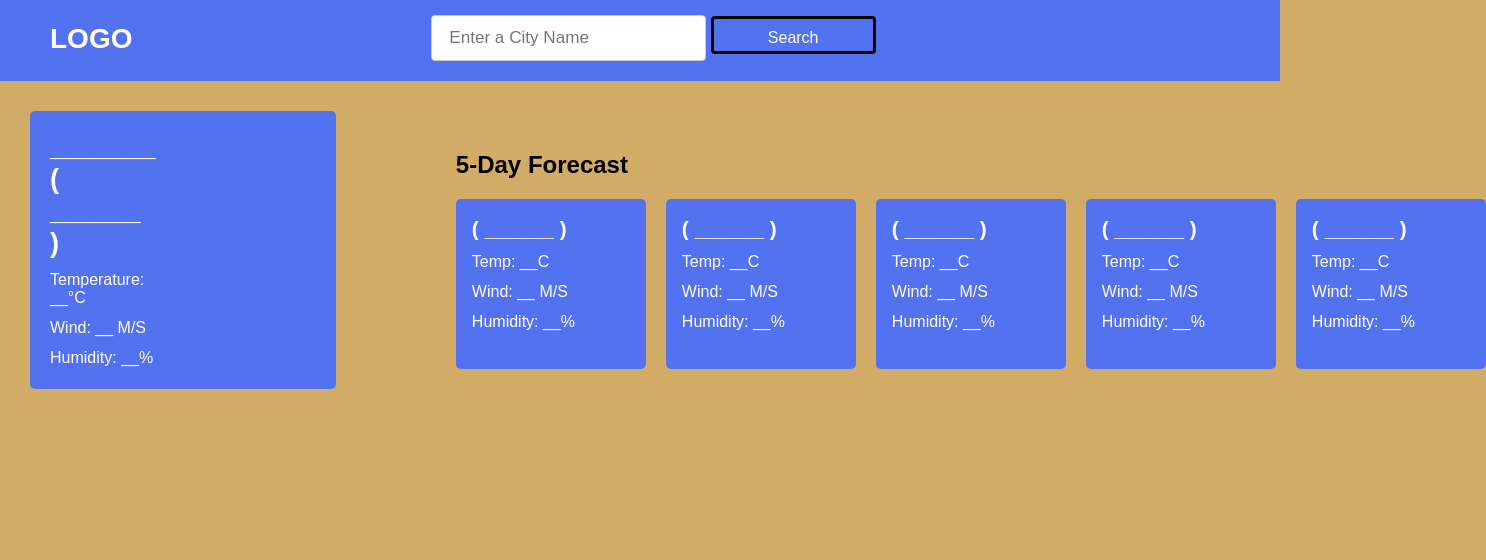
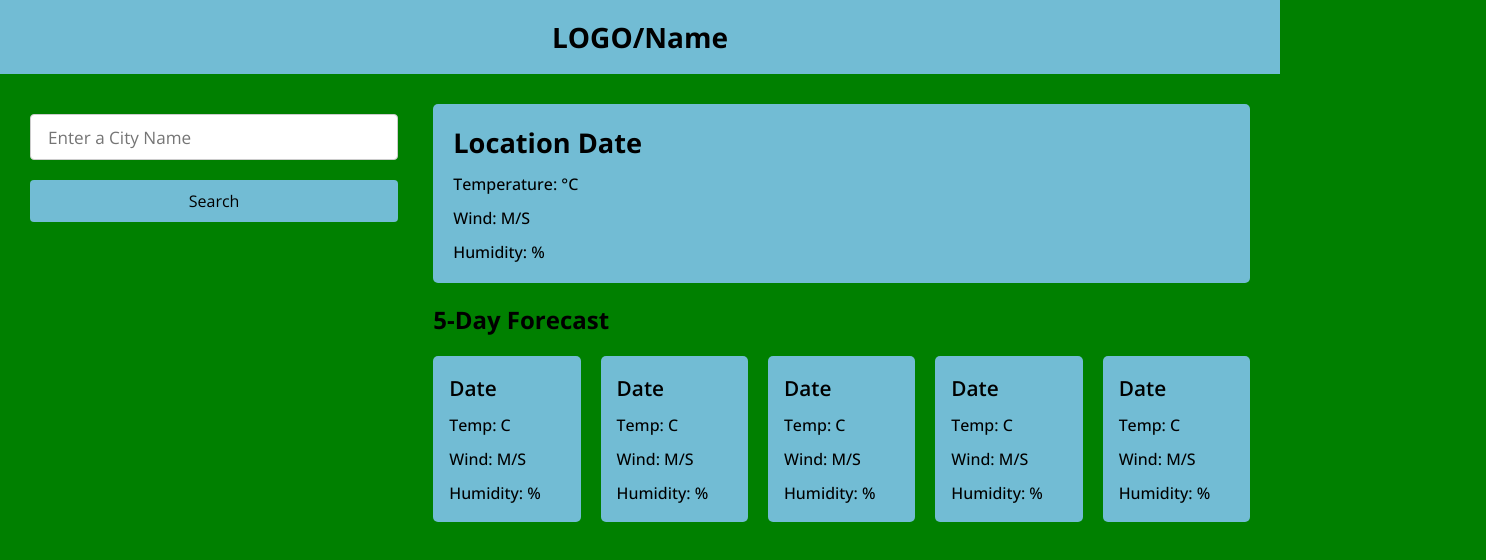
Before and after one commit to DebarjunChakraborty/WeatherWebsite, a plain HTML site: page index.html in a window 1280 px wide. Shown: the whole page, 1486 px wide, since content can reach past the window. Drawn offline with nearby package versions, Linux system fonts and the light colour scheme.

Commit message:
Add files via upload

```diff
--- a/index.html
+++ b/index.html
@@ -2,66 +2,63 @@
 <html lang="en">
   <head>
     <meta charset="utf-8">
-    <title>App Name</title>
+    <title>Weather App</title>
     <link rel="stylesheet" href="style.css">
     <meta name="viewport" content="width=device-width, initial-scale=1.0">
     <script src="index.js" defer></script>
   </head>
   <body>
-    <nav class="navbar">
-      <h1>LOGO</h1>
+    <h1>LOGO/Name</h1>
+    <div class="container">
       <div class="weather-input">
         <input class="city-input" type="text" placeholder="Enter a City Name">
         <button class="search-btn">Search</button>
       </div>
-      <div></div>
-    </nav>
-    <div class="container">
       <div class="weather-data">
         <div class="current-weather">
           <div class="details">
-            <h2>_______ ( ______ )</h2>
-            <h6>Temperature: __°C</h6>
-            <h6>Wind: __ M/S</h6>
-            <h6>Humidity: __%</h6>
+            <h2>Location  Date </h2>
+            <h6>Temperature:  °C</h6>
+            <h6>Wind:  M/S</h6>
+            <h6>Humidity: %</h6>
+          </div>
         </div>
         <div class="days-forecast">
           <h2>5-Day Forecast</h2>
           <ul class="weather-cards">
             <li class="card">
-                <h3>( ______ )</h3>
-                <h6>Temp: __C</h6>
-                <h6>Wind: __ M/S</h6>
-                <h6>Humidity: __%</h6>
+              <h3> Date </h3>
+              <h6>Temp: C</h6>
+              <h6>Wind:  M/S</h6>
+              <h6>Humidity: %</h6>
             </li>
             <li class="card">
-                <h3>( ______ )</h3>
-                <h6>Temp: __C</h6>
-                <h6>Wind: __ M/S</h6>
-                <h6>Humidity: __%</h6>
+              <h3> Date </h3>
+              <h6>Temp: C</h6>
+              <h6>Wind:  M/S</h6>
+              <h6>Humidity: %</h6>
             </li>
             <li class="card">
-                <h3>( ______ )</h3>
-                <h6>Temp: __C</h6>
-                <h6>Wind: __ M/S</h6>
-                <h6>Humidity: __%</h6>
+              <h3> Date </h3>
+              <h6>Temp: C</h6>
+              <h6>Wind:  M/S</h6>
+              <h6>Humidity: %</h6>
             </li>
             <li class="card">
-                <h3>( ______ )</h3>
-                <h6>Temp: __C</h6>
-                <h6>Wind: __ M/S</h6>
-                <h6>Humidity: __%</h6>
+              <h3> Date </h3>
+              <h6>Temp: C</h6>
+              <h6>Wind:  M/S</h6>
+              <h6>Humidity: %</h6>
             </li>
             <li class="card">
-                <h3>( ______ )</h3>
-                <h6>Temp: __C</h6>
-                <h6>Wind: __ M/S</h6>
-                <h6>Humidity: __%</h6>
+              <h3> Date </h3>
+              <h6>Temp: C</h6>
+              <h6>Wind:  M/S</h6>
+              <h6>Humidity: %</h6>
             </li>
           </ul>
         </div>
       </div>
     </div>
-    </div>
   </body>
 </html>
--- a/index.js
+++ b/index.js
@@ -2,12 +2,13 @@ const cityInput = document.querySelector(".city-input");
 const searchButton = document.querySelector(".search-btn");
 const currentWeatherDiv = document.querySelector(".current-weather");
 const weatherCardsDiv = document.querySelector(".weather-cards");
-const API_KEY = "799e51a6c91192907c6de9ae8963921b";
+
+const API_KEY = "799e51a6c91192907c6de9ae8963921b"; // API key for OpenWeatherMap API
 
 const createWeatherCard = (cityName, weatherItem, index) => {
-    if(index === 0) {
+    if(index === 0) { // HTML for the main weather card
         return `<div class="details">
-                    <h2>${cityName} (${weatherItem.dt_txt.split(" ")[0]})</h2>
+                    <h2>${cityName} - ${weatherItem.dt_txt.split(" ")[0]}</h2>
                     <h6>Temperature: ${(weatherItem.main.temp - 273.15).toFixed(2)}°C</h6>
                     <h6>Wind: ${weatherItem.wind.speed} M/S</h6>
                     <h6>Humidity: ${weatherItem.main.humidity}%</h6>
@@ -16,9 +17,9 @@ const createWeatherCard = (cityName, weatherItem, index) => {
                     <img src="https://openweathermap.org/img/wn/${weatherItem.weather[0].icon}@4x.png" alt="weather-icon">
                     <h6>${weatherItem.weather[0].description}</h6>
                 </div>`;
-    } else {
+    } else { // HTML for the other five day forecast card
         return `<li class="card">
-                    <h3>(${weatherItem.dt_txt.split(" ")[0]})</h3>
+                    <h3>${weatherItem.dt_txt.split(" ")[0]}</h3>
                     <img src="https://openweathermap.org/img/wn/${weatherItem.weather[0].icon}@4x.png" alt="weather-icon">
                     <h6>Temp: ${(weatherItem.main.temp - 273.15).toFixed(2)}°C</h6>
                     <h6>Wind: ${weatherItem.wind.speed} M/S</h6>
@@ -31,7 +32,7 @@ const getWeatherDetails = (cityName, latitude, longitude) => {
     const WEATHER_API_URL = `https://api.openweathermap.org/data/2.5/forecast?lat=${latitude}&lon=${longitude}&appid=${API_KEY}`;
 
     fetch(WEATHER_API_URL).then(response => response.json()).then(data => {
-
+        // Filter the forecasts to get only one forecast per day
         const uniqueForecastDays = [];
         const fiveDaysForecast = data.list.filter(forecast => {
             const forecastDate = new Date(forecast.dt_txt).getDate();
@@ -40,10 +41,12 @@ const getWeatherDetails = (cityName, latitude, longitude) => {
             }
         });
 
+        // Clearing previous weather data
         cityInput.value = "";
         currentWeatherDiv.innerHTML = "";
         weatherCardsDiv.innerHTML = "";
 
+        // Creating weather cards and adding them to the DOM
         fiveDaysForecast.forEach((weatherItem, index) => {
             const html = createWeatherCard(cityName, weatherItem, index);
             if (index === 0) {
@@ -62,6 +65,7 @@ const getCityCoordinates = () => {
     if (cityName === "") return;
     const API_URL = `https://api.openweathermap.org/geo/1.0/direct?q=${cityName}&limit=1&appid=${API_KEY}`;
 
+    // Get entered city coordinates (latitude, longitude, and name) from the API response
     fetch(API_URL).then(response => response.json()).then(data => {
         if (!data.length) return alert(`No coordinates found for ${cityName}`);
         const { lat, lon, name } = data[0];
@@ -74,7 +78,8 @@ const getCityCoordinates = () => {
 const getUserCoordinates = () => {
     navigator.geolocation.getCurrentPosition(
         position => {
-            const { latitude, longitude } = position.coords;
+            const { latitude, longitude } = position.coords; // Get coordinates of user location
+            // Get city name from coordinates using reverse geocoding API
             const API_URL = `https://api.openweathermap.org/geo/1.0/reverse?lat=${latitude}&lon=${longitude}&limit=1&appid=${API_KEY}`;
             fetch(API_URL).then(response => response.json()).then(data => {
                 const { name } = data[0];
@@ -83,7 +88,7 @@ const getUserCoordinates = () => {
                 alert("An error occurred while fetching the city name!");
             });
         },
-        error => {
+        error => { // Show alert if user denied the location permission
             if (error.code === error.PERMISSION_DENIED) {
                 alert("Geolocation request denied. Please reset location permission to grant access again.");
             } else {
@@ -92,6 +97,5 @@ const getUserCoordinates = () => {
         });
 }
 
-
 searchButton.addEventListener("click", getCityCoordinates);
 cityInput.addEventListener("keyup", e => e.key === "Enter" && getCityCoordinates());
--- a/style.css
+++ b/style.css
@@ -1,43 +1,31 @@
+@import url('https://fonts.googleapis.com/css2?family=Open+Sans:wght@400;500;600;700&display=swap');
 * {
   margin: 0;
   padding: 0;
   box-sizing: border-box;
-  font-family: sans-serif;
+  font-family: 'Open Sans', sans-serif;
 }
 body {
-  background: #d2ac67;
+  background: green
 }
-
-.navbar{
-    display: flex;
-    background: #5372F0;
-    padding-top: 5px;
-    justify-content: space-between;
+h1 {
+  background: #72bcd4;
+  font-size: 1.75rem;
+  text-align: center;
+  padding: 18px 0;
+  color: black;
 }
-
-h1 {
-  background: #5372F0;
-  font-size: 1.75rem;
-  padding: 18px 0;
-  padding-left: 50px;
-  color: #fff;
-}
-
 .container {
   display: flex;
-  justify-content: space-between;
   gap: 35px;
   padding: 30px;
-  position: absolute;
 }
-
 .weather-input {
   width: 550px;
 }
-
 .weather-input input {
   height: 46px;
-  width: 50%;
+  width: 100%;
   outline: none;
   font-size: 1.07rem;
   padding: 0 17px;
@@ -47,86 +35,75 @@ h1 {
 }
 .weather-input input:focus {
   padding: 0 16px;
-  border: 2px solid #5372F0;
+  border: 2px solid #72bcd4;
 }
-
 .weather-input button {
-  width: 30%;
-  height: 50%;
-  padding: 10px ;
+  width: 100%;
+  padding: 10px 0;
   cursor: pointer;
   outline: none;
-  border: 3px solid black;
+  border: none;
   border-radius: 4px;
   font-size: 1rem;
-  color: #fff;
-  background: #5372F0;
+  color: black;
+  background: #72bcd4;
   transition: 0.2s ease;
 }
-
 .weather-input .search-btn:hover {
-  background: #2c52ed;
+  background: #72bcd4;
+}
+.weather-input .location-btn {
+  background: #6C757D;
+}
+.weather-input .location-btn:hover {
+  background: #5c636a;
 }
 .weather-data {
-  width: 25%;
+  width: 100%;
 }
 .weather-data .current-weather {
-  color: #fff;
-  background: #5372F0;
+  color: black;
+  background: #72bcd4;
   border-radius: 5px;
   padding: 20px 70px 20px 20px;
   display: flex;
+  justify-content: space-between;
 }
-
 .current-weather h2 {
   font-weight: 700;
   font-size: 1.7rem;
 }
-
 .weather-data h6 {
   margin-top: 12px;
   font-size: 1rem;
   font-weight: 500;
 }
-
 .current-weather .icon {
   text-align: center;
 }
-
 .current-weather .icon img {
   max-width: 120px;
   margin-top: -15px;
 }
-
-
 .current-weather .icon h6 {
   margin-top: -10px;
   text-transform: capitalize;
 }
-
-.days-forecast{
-  position: relative;
-  left: 300px;
-}
-
 .days-forecast h2 {
   margin: 20px 0;
   font-size: 1.5rem;
-  color: black;
 }
 .days-forecast .weather-cards {
   display: flex;
   gap: 20px;
 }
 .weather-cards .card {
-  color: #fff;
+  color: black;
   padding: 18px 16px;
   list-style: none;
   width: calc(100% / 5);
-  background: #5372F0;
+  background: #72bcd4;
   border-radius: 5px;
-  width: 190px;
-  height: 170px;
 }
 .weather-cards .card h3 {
   font-size: 1.3rem;
```
Lines whose indentation alone changed are shown as unchanged.
